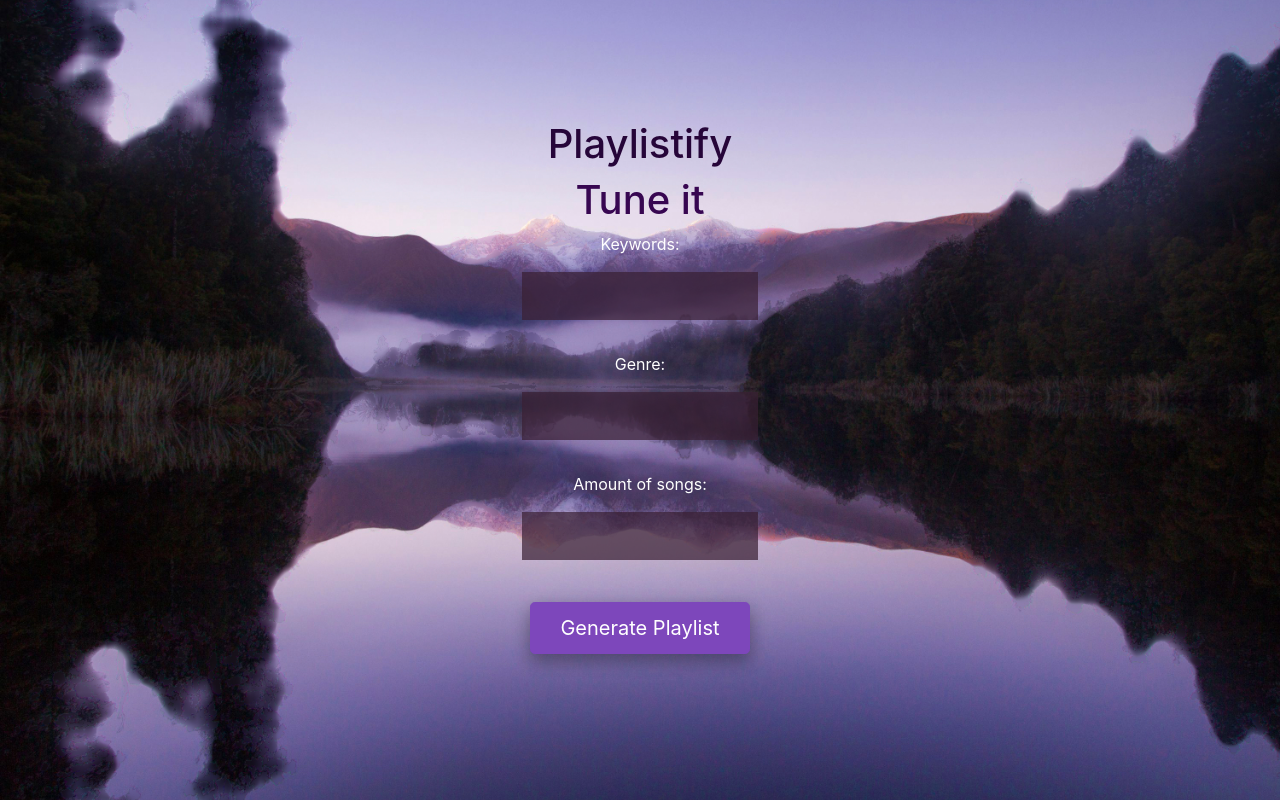
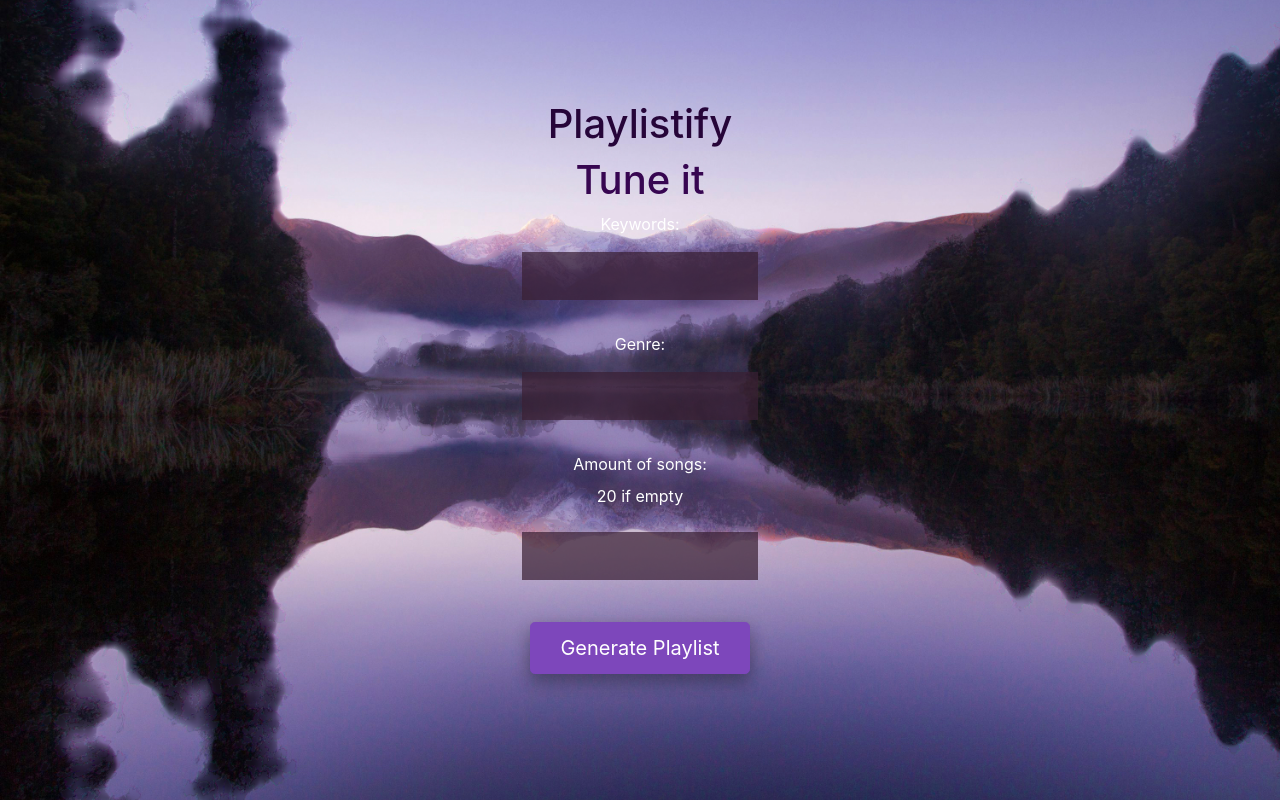
Before and after one commit to kingaleibner/playlistify, a Flask app: page /create in a window 1280 px wide. Run offline with Flask 3, Linux system fonts and the light colour scheme.

Commit message:
Update create.html
20 if empty added

```diff
--- a/templates/create.html
+++ b/templates/create.html
@@ -14,6 +14,7 @@
     <input type="text" id="genre" name="genre"><br><br>
 
     <label for="length">Amount of songs:</label><br>
+    <p>20 if empty</p>
     <input type="number" id="length" name="length"><br><br>
 
     <button type="submit" class="btn btn-primary btn-lg">Generate Playlist</button>
```
